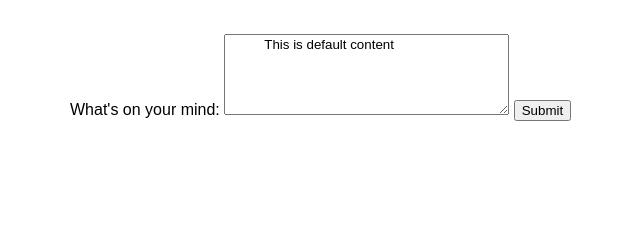
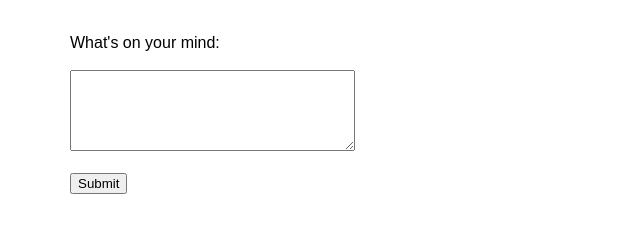
Before and after one commit to anbdesign/kindleNotes, a website: page src/index.html in a window 1280 px wide. Shown: the part 126-358 px from the top of the page, without its empty margins (250-890 px from the left). Drawn offline with Linux system fonts and the light colour scheme.

Commit message:
edited index.html

```diff
--- a/src/index.html
+++ b/src/index.html
@@ -13,10 +13,8 @@
     <h1>Kindle Notes</h1>
 
     <form action="/action_page.php" method="get">
-      <label for="fname">What's on your mind:</label>
-      <textarea id="textareaID" rows="5" cols="33">
-          This is default content
-      </textarea>
+      <label for="fname">What's on your mind:</label><br/><br/>
+      <textarea id="textareaID" rows="5" cols="33"></textarea><br/><br/>
       <input type="submit" value="Submit">
     </form>
   </main>
```
